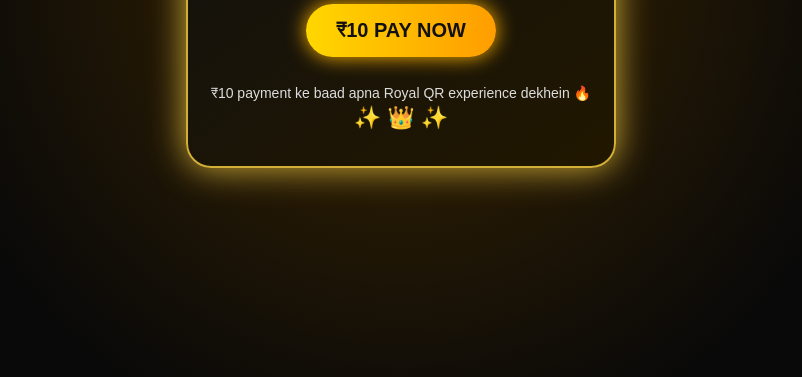
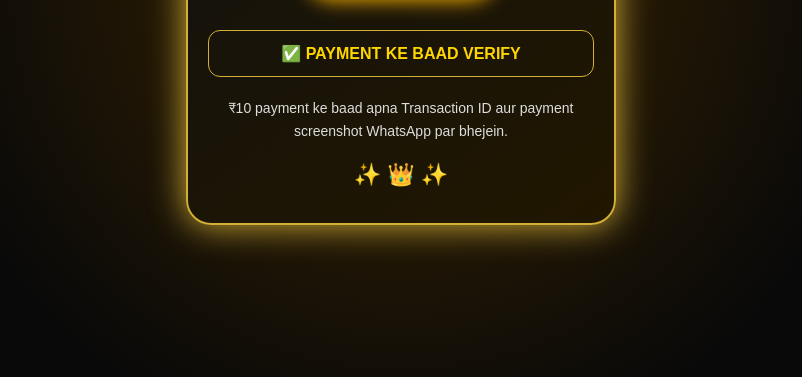
Before and after one commit to sumitguptambd12-coder/royal-qr, a plain HTML site: page index.html in a window 1280 px wide. Shown: the part 423-800 px from the top of the page, without its empty margins (239-1041 px from the left). Drawn offline with Linux system fonts and the light colour scheme.

Commit message:
Update index.html

```diff
--- a/index.html
+++ b/index.html
@@ -7,6 +7,7 @@
 
 <style>
 *{box-sizing:border-box}
+
 body{
   margin:0;
   min-height:100vh;
@@ -17,6 +18,7 @@ body{
   background:radial-gradient(circle at center,#3a2500,#090909 65%);
   color:white;
 }
+
 .card{
   width:92%;
   max-width:430px;
@@ -27,21 +29,25 @@ body{
   background:linear-gradient(145deg,#111,#211700);
   box-shadow:0 0 35px #d4af37;
 }
+
 .crown{font-size:55px}
+
 h1{
   margin:10px 0;
   font-size:38px;
   color:#ffd700;
   text-shadow:0 0 15px #ff9d00;
 }
+
 .subtitle{
   color:#f5d77a;
   margin-bottom:25px;
 }
+
 .pay{
   display:inline-block;
   padding:15px 30px;
-  margin:10px 0 25px;
+  margin:10px 0 20px;
   border-radius:50px;
   background:linear-gradient(90deg,#ffd700,#ff9d00);
   color:#111;
@@ -50,19 +56,36 @@ h1{
   text-decoration:none;
   box-shadow:0 0 20px #ffb300;
 }
-.pay:hover{transform:scale(1.04)}
+
+.verify{
+  display:block;
+  margin-top:10px;
+  padding:13px;
+  border:1px solid #d4af37;
+  border-radius:12px;
+  color:#ffd700;
+  text-decoration:none;
+  font-weight:bold;
+}
+
 .info{
   font-size:14px;
   color:#ddd;
   line-height:1.6;
+  margin-top:20px;
 }
-.spark{font-size:22px}
+
+.spark{
+  font-size:22px;
+  margin-top:20px;
+}
 </style>
 </head>
 
 <body>
 
 <div class="card">
+
   <div class="crown">👑</div>
 
   <h1 id="title">ROYAL QR</h1>
@@ -75,13 +98,19 @@ h1{
     ₹10 PAY NOW
   </a>
 
+  <a class="verify"
+     href="https://wa.me/?text=Namaste%2C%20maine%20Royal%20QR%20ke%20liye%20%E2%82%B910%20payment%20kiya%20hai.%20Mera%20Transaction%20ID%20aur%20payment%20screenshot%20yeh%20hai.">
+    ✅ PAYMENT KE BAAD VERIFY
+  </a>
+
   <div class="info">
-    ₹10 payment ke baad apna Royal QR experience dekhein 🔥
+    ₹10 payment ke baad apna Transaction ID aur payment screenshot WhatsApp par bhejein.
   </div>
 
   <div class="spark">
     ✨ 👑 ✨
   </div>
+
 </div>
 
 <script>
@@ -96,7 +125,7 @@ const names = {
   jatav: "JATAV"
 };
 
-if (names[caste]) {
+if(names[caste]){
   document.getElementById("title").textContent = names[caste];
 }
 </script>
```
